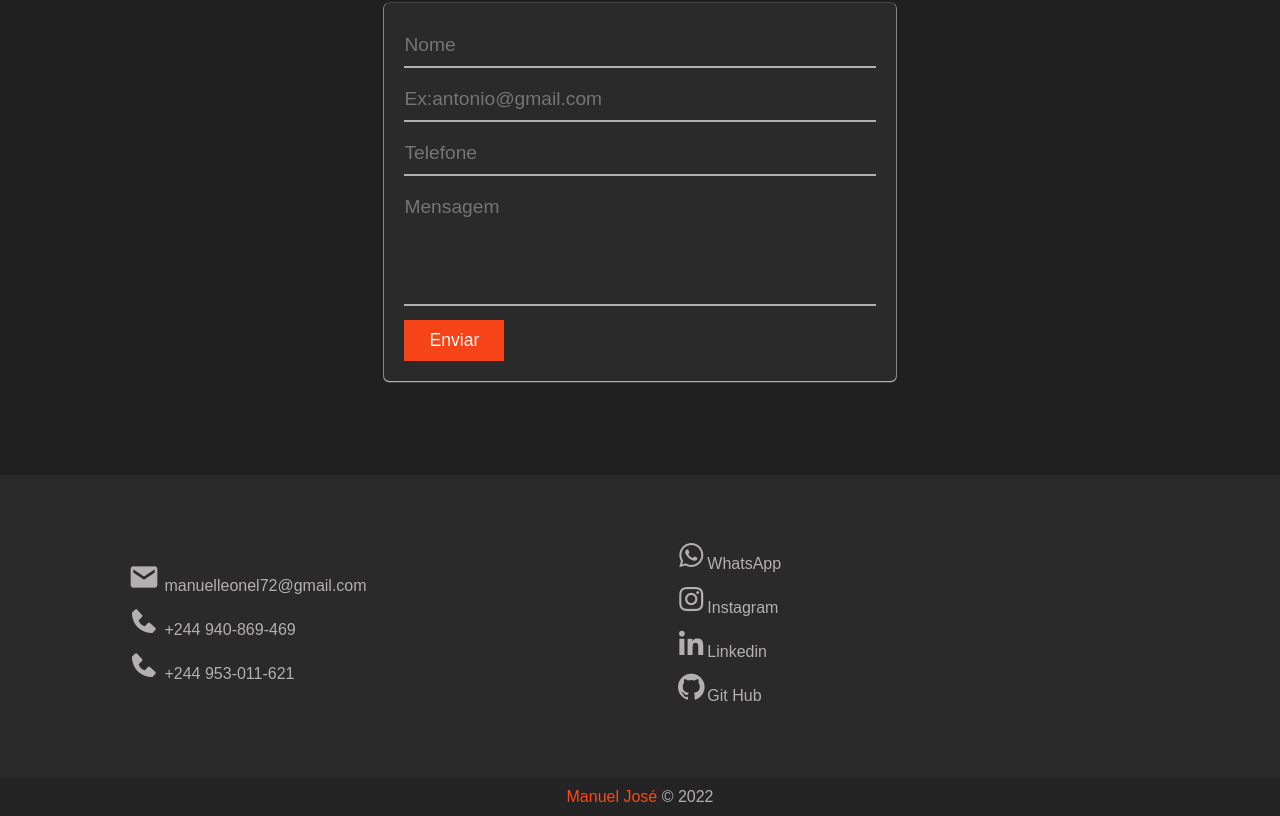
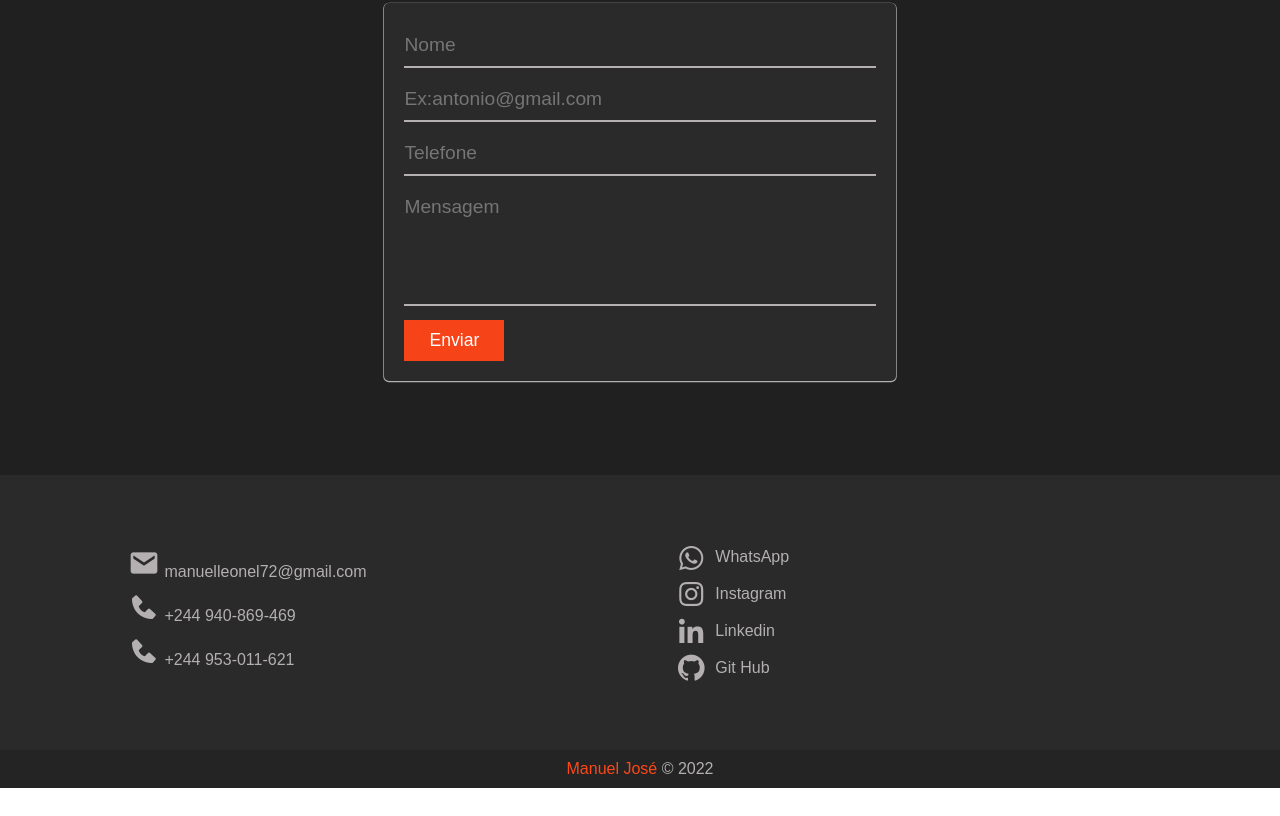
Before and after one commit to 22Leonel/Portifolio_new, a plain HTML site: page index.html in a window 1280 px wide. Shown: the part 3436-4252 px from the top of the page. After the commit the page ends 4224 px from the top, so only its background shows below. Drawn offline with nearby package versions, Linux system fonts and the light colour scheme; a web font is replaced by a local one.

Commit message:
Update style.css

```diff
--- a/css/style.css
+++ b/css/style.css
@@ -394,6 +394,9 @@ section{
 .redes-sociais a{
     color: var(--color-text);
     line-height: 2.3rem;
+    display: flex;
+    align-items: center;
+    gap: .5rem;
 }
 
 .copy p{
@@ -406,4 +409,9 @@ section{
 }
 .row i{
     font-size: 2rem;
+
 }
+.row li{
+
+    align-items: center;
+}
```
